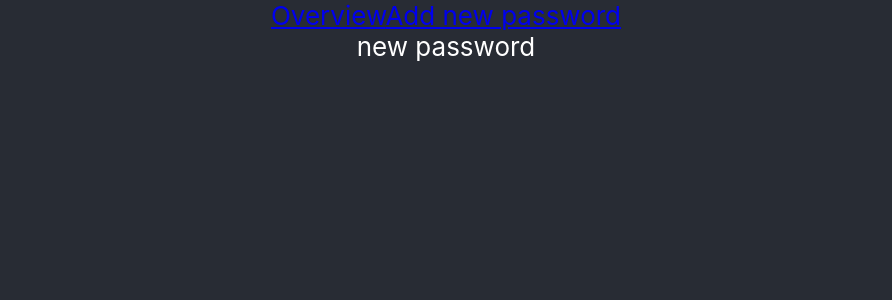
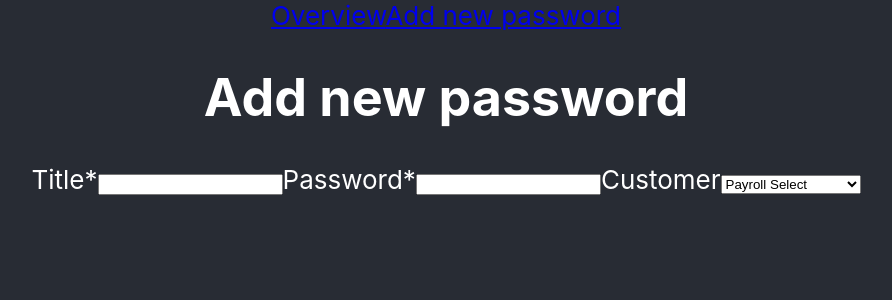
Before and after one commit to Wasknijper/Assessment-FE-Developer, a React (Create React App) app: page /new in a window 1280 px wide. Shown: the top 300 px of the page, without its empty margins (194-1086 px from the left). Built offline with nearby package versions, Linux system fonts and the light colour scheme.

Commit message:
feat(new-password): add basic newpassword form

```diff
--- a/src/pages/NewPassword/NewPassword.tsx
+++ b/src/pages/NewPassword/NewPassword.tsx
@@ -1,5 +1,52 @@
-import React from "react";
+import React, { useEffect, useState } from "react";
+import { getCustomers } from "../../helpers";
+import { Customer } from "../../types";
 
 export const NewPassword = () => {
-  return <div>new password</div>;
+  const [isLoading, setIsLoading] = useState<boolean>(true);
+  const [customers, setCustomers] = useState<Customer[] | undefined>();
+
+  useEffect(() => {
+    const fetchCustomers = async () => {
+      console.log("hoi");
+      const data = await getCustomers();
+
+      setIsLoading(false);
+      setCustomers(data);
+    };
+
+    fetchCustomers();
+  });
+
+  return (
+    <div>
+      <h1>Add new password</h1>
+      {isLoading ? (
+        "Loading"
+      ) : (
+        <form>
+          <label>
+            Title*
+            <input name="title" required></input>
+          </label>
+          <label>
+            Password*
+            <input name="title" type="password" required></input>
+          </label>
+          {customers && (
+            <label>
+              Customer
+              <select>
+                {customers.map(({ name }) => (
+                  <option key={name} value={name}>
+                    {name}
+                  </option>
+                ))}
+              </select>
+            </label>
+          )}
+        </form>
+      )}
+    </div>
+  );
 };
--- /dev/null
+++ b/src/types/customers.ts
@@ -0,0 +1,4 @@
+export type Customer = {
+  name: string;
+  color: string;
+};
--- a/src/types/index.ts
+++ b/src/types/index.ts
@@ -1 +1,2 @@
 export * from "./password";
+export * from "./customers";
```
